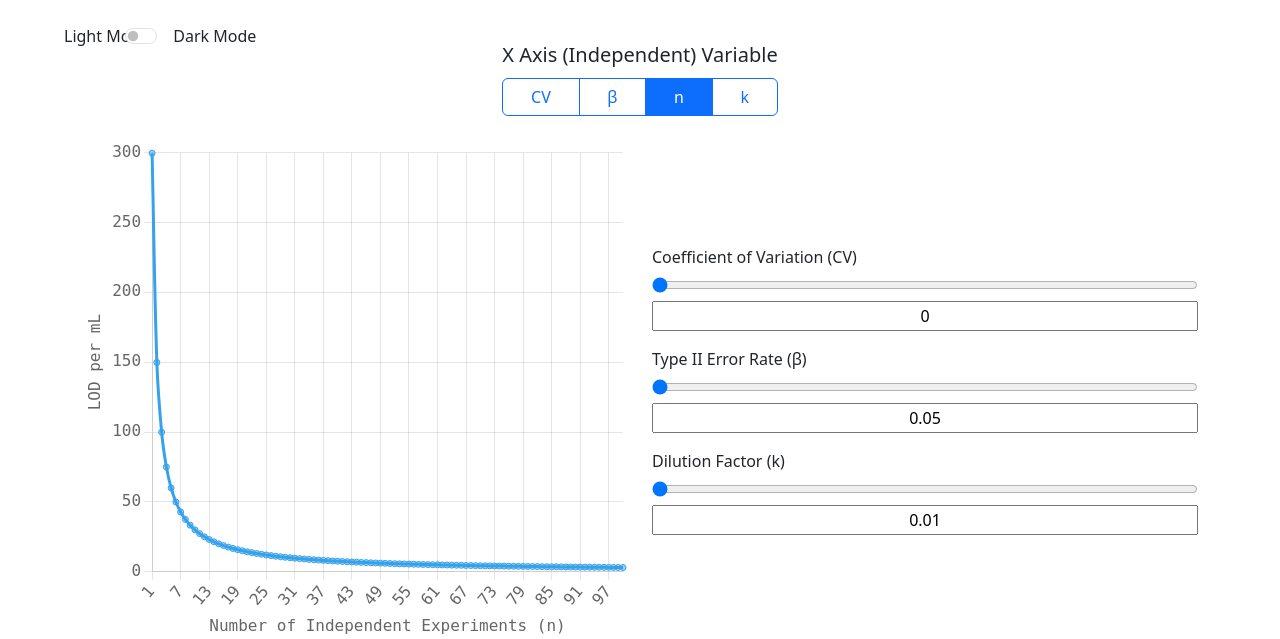
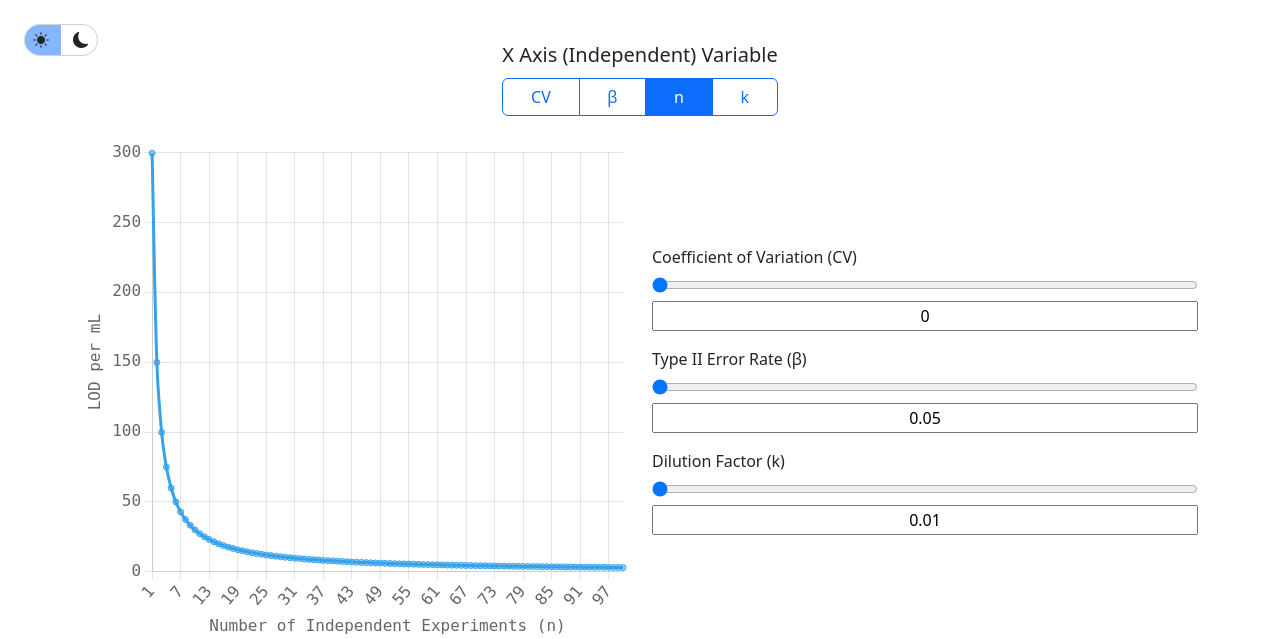
Before and after one commit to xaridar/LOD-Calculator, a Flask app: page / in a window 1280 px wide. Shown: the top 639 px of the page. Run offline with Flask 3, Linux system fonts and the light colour scheme.

Commit message:
light/dark slider

```diff
--- a/static/global.js
+++ b/static/global.js
@@ -23,14 +23,6 @@ $('#darkModeCheck').change((e) => {
     setDarkMode($(e.target)[0].checked);
 });
 
-$('#lightMode').click(() => {
-    setDarkMode(false);
-});
-
-$('#darkMode').click(() => {
-    setDarkMode(true);
-});
-
 let darkMode = localStorage.getItem('lod-theme') === 'dark';
 _setDarkMode();
 
--- a/static/styles.css
+++ b/static/styles.css
@@ -1,3 +1,23 @@
+* {
+    transition: color, background-color 0.2s ease;
+}
+
+#check {
+    width: 50%;
+
+    border-start-start-radius: inherit;
+    border-end-start-radius: inherit;
+    left: 0;
+    transition: all 0.3s ease;
+}
+
+#darkModeCheck:checked + #check {
+    left: calc(50%);
+    border-radius: unset;
+    border-start-end-radius: inherit;
+    border-end-end-radius: inherit;
+}
+
 .number-input {
     text-align: center;
     position: relative;
--- a/templates/base.html
+++ b/templates/base.html
@@ -7,15 +7,17 @@
     <script src="https://cdn.jsdelivr.net/npm/bootstrap@5.3.2/dist/js/bootstrap.min.js" integrity="sha384-BBtl+eGJRgqQAUMxJ7pMwbEyER4l1g+O15P+16Ep7Q9Q+zqX6gSbd85u4mG4QzX+" crossorigin="anonymous"></script>
     <script src="https://code.jquery.com/jquery-3.7.1.min.js" integrity="sha256-/JqT3SQfawRcv/BIHPThkBvs0OEvtFFmqPF/lYI/Cxo=" crossorigin="anonymous"></script>
     <script src="https://cdn.jsdelivr.net/npm/chart.js@4.4.3/dist/chart.umd.min.js"></script>
+    <link rel="stylesheet" href="https://cdn.jsdelivr.net/npm/bootstrap-icons@1.11.0/font/bootstrap-icons.css">
     <link rel="stylesheet" href="/static/styles.css">
     <title>{% block title %}{% endblock %}</title>
 </head>
 <body class="pt-1 p-lg-4">
-    <div class="d-flex gap-3 form-check form-switch position-absolute top-0 start-0 m-4">
-        <label role="button" id="lightMode">Light Mode</label>
-        <input id="darkModeCheck" class="form-check-input click" role="switch" type="checkbox">
-        <label role="button" id="darkMode">Dark Mode</label>
-    </div>
+    <label role="button" for="darkModeCheck" class="card d-flex flex-row gap-4 form-switch px-2 py-1 position-absolute top-0 start-0 m-4 align-items-center" style="height: 2rem; --bs-border-radius: 1rem;">
+        <input id="darkModeCheck" class="d-none" type="checkbox">
+        <span id="check" class="position-absolute top-0 bottom-0 z-1 bg-primary opacity-50"></span>
+        <span id="lightMode" class="bi bi-sun-fill z-2" style="color: rgb(var(--bs-primary--subtle));"></span>
+        <span id="darkMode" class="bi bi-moon-fill z-2" style="color: rgb(var(--bs-primary--subtle));"></span>
+    </label>
     <div class="d-flex flex-column align-items-center justify-content-center">
         {% block content %}{% endblock %}
     </div>
```
